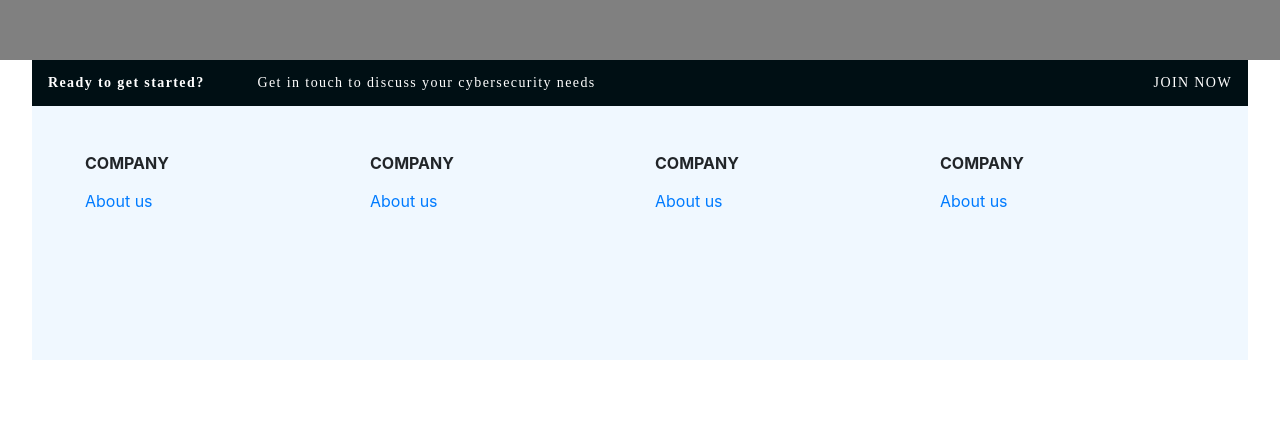
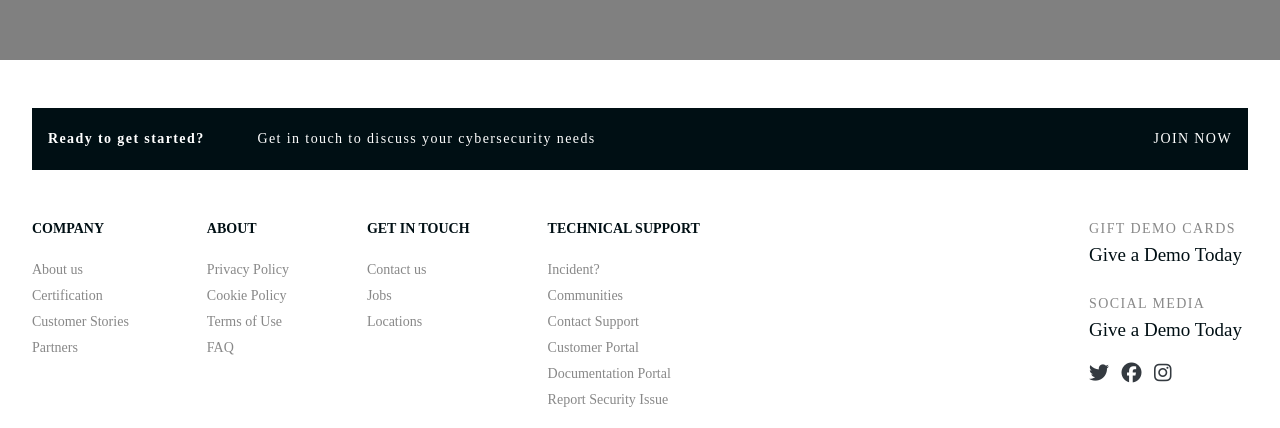
Before and after one commit to jordicallupegrail/grail-bootstrap, a plain HTML site: page index.html in a window 1280 px wide. Shown: the part 4143-4571 px from the top of the page. Before the commit the page ends 4503 px from the top, so only its background shows below. Drawn offline with nearby package versions, Linux system fonts and the light colour scheme.

Commit message:
upper footer done

```diff
--- a/index.html
+++ b/index.html
@@ -6,6 +6,7 @@
         <title>Page Title</title>
         <meta name="viewport" content="width=device-width, initial-scale=1" />
         <link rel="stylesheet" type="text/css" media="screen" href="main.css" />
+        <script src="https://kit.fontawesome.com/7f7a5c4796.js" crossorigin="anonymous"></script>
         <link
             rel="stylesheet"
             href="https://cdn.jsdelivr.net/npm/bootstrap@4.5.3/dist/css/bootstrap.min.css"
@@ -387,7 +388,8 @@
 
         <!-- Start footer -->
         <footer class="container-fluid footer">
-            <div class="divisor row py-3 px-3 d-flex justify-content-between">
+            <!-- Divisor -->
+            <div class="divisor row mt-5 py-4 px-3 mb-5 d-flex justify-content-between">
                 <div>
                     <span class="mr-5 font-weight-bold"
                         >Ready to get started?</span
@@ -400,42 +402,88 @@
                     <span class="d-none d-sm-inline-block">JOIN NOW</span>
                 </div>
             </div>
+            <!-- End Divisor -->
 
-            <div class="container text-center text-md-left mt-5">
+            <!-- Upper Container -->
+            <div class="container-fluid px-0">
                 <div class="row">
+                    <!-- Links -->
+                    <div class="row col-sm-8 px-0">
                         <!-- Company -->
-                    <div class="col-md-3 mx-auto mb-4">
-                        <h6 class="font-weight-bold m-0 p-0">COMPANY</h6>
+                        <div class="col col-md-auto mr-5">
+                            <h6 class="font-weight-bold footer-ul">COMPANY</h6>
                             <ul class="list-unstyled mt-3">
-                            <li class=""><a href="#">About us</a></li>
+                                <li class=""><a class="footer-links" href="#">About us</a></li>
+                                <li class=""><a class="footer-links" href="#">Certification</a></li>
+                                <li class=""><a class="footer-links" href="#">Customer Stories</a></li>
+                                <li class=""><a class="footer-links" href="#">Partners</a></li>
                             </ul>
                         </div>
 
                         <!-- About -->
-                    <div class="col-md-3 mx-auto mb-4">
-                        <h6 class="font-weight-bold m-0 p-0">COMPANY</h6>
+                        <div class="col col-md-auto mr-5">
+                            <h6 class="font-weight-bold footer-ul">ABOUT</h6>
                             <ul class="list-unstyled mt-3">
-                            <li class=""><a href="#">About us</a></li>
+                                <li class=""><a class="footer-links" href="#">Privacy Policy</a></li>
+                                <li class=""><a class="footer-links" href="#">Cookie Policy</a></li>
+                                <li class=""><a class="footer-links" href="#">Terms of Use</a></li>
+                                <li class=""><a class="footer-links" href="#">FAQ</a></li>
                             </ul>
                         </div>
 
                         <!-- Get in touch -->
-                    <div class="col-md-3 mx-auto mb-4">
-                        <h6 class="font-weight-bold m-0 p-0">COMPANY</h6>
+                        <div class="col col-md-auto mr-5">
+                            <h6 class="font-weight-bold footer-ul">GET IN TOUCH</h6>
                             <ul class="list-unstyled mt-3">
-                            <li class=""><a href="#">About us</a></li>
+                                <li class=""><a class="footer-links" href="#">Contact us</a></li>
+                                <li class=""><a class="footer-links" href="#">Jobs</a></li>
+                                <li class=""><a class="footer-links" href="#">Locations</a></li>
                             </ul>
                         </div>
 
                         <!-- Technical support -->
-                    <div class="col-md-3 mx-auto mb-4">
-                        <h6 class="font-weight-bold m-0 p-0">COMPANY</h6>
+                        <div class="col col-md-auto">
+                            <h6 class="font-weight-bold footer-ul">TECHNICAL SUPPORT</h6>
                             <ul class="list-unstyled mt-3">
-                            <li class=""><a href="#">About us</a></li>
+                                <li class=""><a class="footer-links" href="#">Incident?</a></li>
+                                <li class=""><a class="footer-links" href="#">Communities</a></li>
+                                <li class=""><a class="footer-links" href="#">Contact Support</a></li>
+                                <li class=""><a class="footer-links" href="#">Customer Portal</a></li>
+                                <li class=""><a class="footer-links" href="#">Documentation Portal</a></li>
+                                <li class=""><a class="footer-links" href="#">Report Security Issue</a></li>
                             </ul>
                         </div>
                     </div>
+                    <!-- End Links -->
+
+                    <!-- Media -->
+                    <div class="col-sm-4 px-0 ml-4">
+                        <div class="float-right">
+                            <div class="mb-4">
+                                <p class="footer-media-title mb-0">GIFT DEMO CARDS</p>
+                                <p class="footer-media-text">Give a Demo Today</p>
                             </div>
+                            <div>
+                                <p class="footer-media-title mb-0">SOCIAL MEDIA</p>
+                                <p class="footer-media-text">Give a Demo Today</p>
+                            </div>
+                            <div class="">
+                                <a class="mr-2" href="#"><i class="fab fa-twitter fa-lg text-dark"></i></a>
+                                <a class="mr-2" href="#"><i class="fab fa-facebook fa-lg text-dark"></i></a>
+                                <a href="#"><i class="fab fa-instagram fa-lg text-dark"></i></a>
+                            </div>
+                        </div>
+                    </div>
+                    <!-- End Media -->
+                </div>
+            </div>
+            <!-- End Upper Container -->
+
+            <!-- Lower Container -->
+            <div>
+
+            </div>
+            <!-- End Lower Container -->
         </footer>
         <!-- End footer -->
     </body>
--- a/main.css
+++ b/main.css
@@ -75,8 +75,8 @@ p {
 /////////////////////////*/
 
 .footer {
-    background-color: aliceblue;
-    height: 300px;
+    /* background-color: aliceblue; */
+    /* height: 300px; */
     /* border: 2px solid red; */
     max-width: 95%;
 }
@@ -87,6 +87,29 @@ p {
     font: normal normal normal 14px/14px Nunito;
     letter-spacing: 1.4px;
 }
+.footer-ul{
+    font: normal normal normal 14px/22px Nunito;
+    letter-spacing: 0px;
+    color: #000F14;
+}
+
+.footer-links{
+    font: normal normal normal 14px/24px Nunito;
+    letter-spacing: 0px;
+    color: #888888;
+}
+
+.footer-media-title{
+    font: normal normal normal 14px/22px Nunito;
+    letter-spacing: 1.4px;
+    color: #888888;
+}
+
+.footer-media-text{
+    font: normal normal normal 19px/29px Nunito;
+    letter-spacing: 0px;
+    color: #000F14;
+}
 
 @media screen and (max-width: 600px) {
     .hide {
```
Lines whose indentation alone changed are shown as unchanged.
